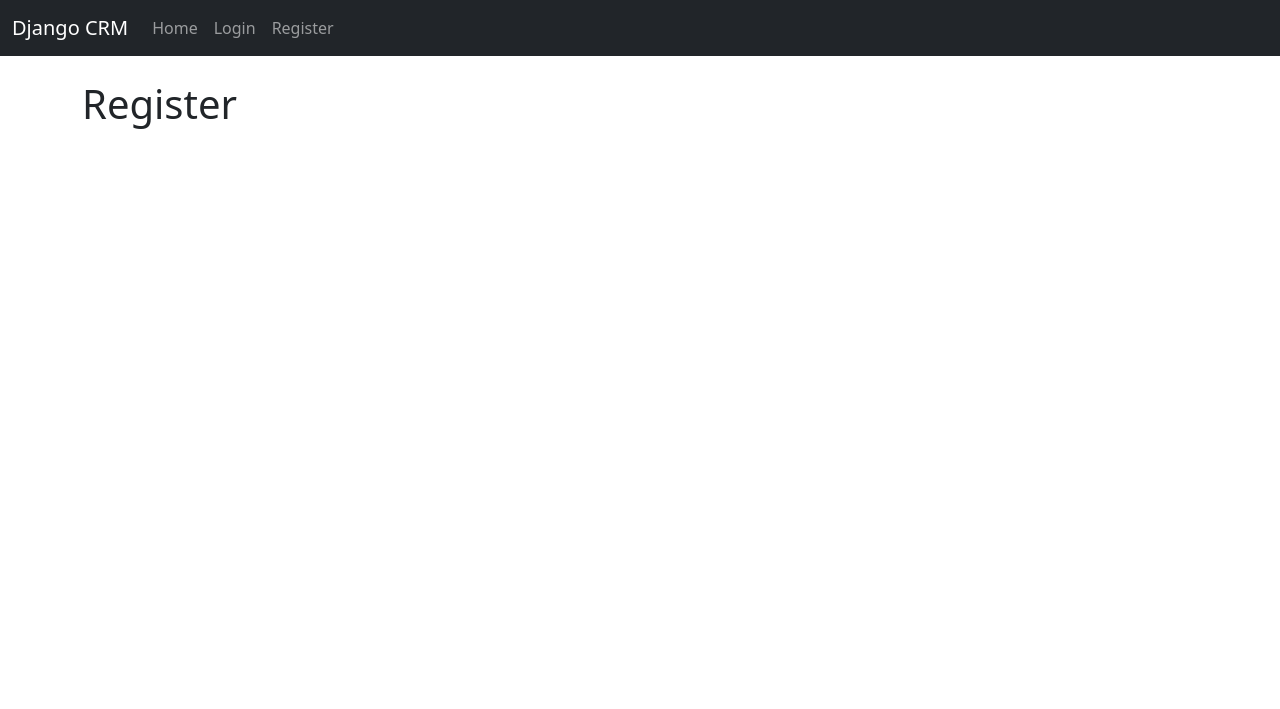
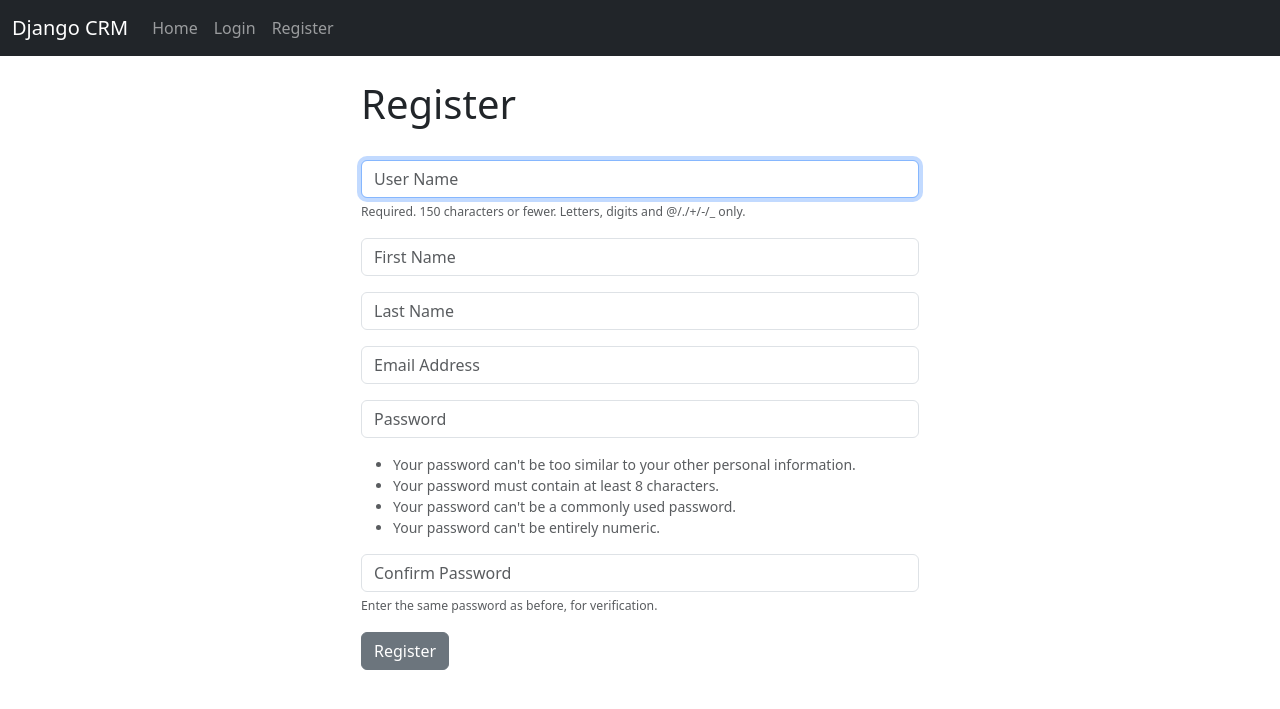
Before and after one commit to DamoFD/django-crm, a Django app: page /register/ in a window 1280 px wide. Shown: the top 709 px of the page. Run offline with Django 4.2, Linux system fonts and the light colour scheme.

Commit message:
register functionality
register functionality

```diff
--- a/website/forms.py
+++ b/website/forms.py
@@ -4,8 +4,8 @@ from django import forms
 
 class SignUpForm(UserCreationForm):
     email = forms.EmailField(label="", widget=forms.TextInput(attrs={'class':'form-control', 'placeholder':'Email Address'}))
-    first_name = forms.CharField(label="", max_Length=100, widget=forms.TextInput(attrs={'class':'form-control', 'placeholder':'First Name'}))
-    last_name = forms.CharField(label="", max_Length=100, widget=forms.TextInput(attrs={'class':'form-control', 'placeholder':'Last Name'}))
+    first_name = forms.CharField(label="", max_length=100, widget=forms.TextInput(attrs={'class':'form-control', 'placeholder':'First Name'}))
+    last_name = forms.CharField(label="", max_length=100, widget=forms.TextInput(attrs={'class':'form-control', 'placeholder':'Last Name'}))
 
     class Meta:
         model = User
--- a/website/templates/register.html
+++ b/website/templates/register.html
@@ -2,6 +2,28 @@
 
 {% block content %}
 
-<h1>Register</h1>
+<div class="col-md-6 offset-md-3">
+
+    <h1>Register</h1>
+    <br />
+    <form method="POST" action="">
+        {% csrf_token %}
+        {% if form.errors %}
+        <div class="alert alert-warning alert-dismissible fade show" role="alert">
+            Your Form Has Errors
+            {% for field in form %}
+                {% if field.errors %}
+                    {{ field.errors }}
+                {% endif %}
+            {% endfor %}
+            <button type="button" class="btn-close" data-bs-dismiss="alert" aria-label="Close"></button>
+        </div>
+        {% endif %}
+
+        {{ form.as_p }}
+
+        <button type="submit" class="btn btn-secondary">Register</button>
+    </form>
+</div>
 
 {% endblock %}
--- a/website/views.py
+++ b/website/views.py
@@ -1,6 +1,7 @@
 from django.shortcuts import render, redirect
 from django.contrib.auth import authenticate, login, logout
 from django.contrib import messages
+from .forms import SignUpForm
 
 def home(request):
     # Check to see if logging in
@@ -25,4 +26,18 @@ def logout_user(request):
     return redirect('home')
 
 def regiser_user(request):
-    return render(request, 'register.html', {})
+    if request.method == 'POST':
+        form = SignUpForm(request.POST)
+        if form.is_valid():
+            form.save()
+            # Authenticate and login
+            username = form.cleaned_data['username']
+            password = form.cleaned_data['password1']
+            user = authenticate(username=username, password=password)
+            login(request, user)
+            messages.success(request, 'You have successfully registered!')
+            return redirect('home')
+    else:
+        form = SignUpForm()
+        return render(request, 'register.html', {'form': form})
+    return render(request, 'register.html', {'form': form})
```
